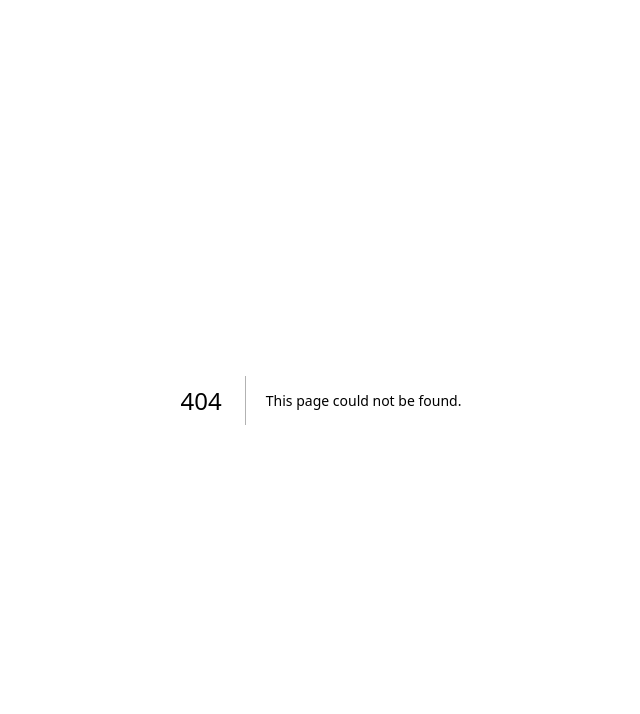
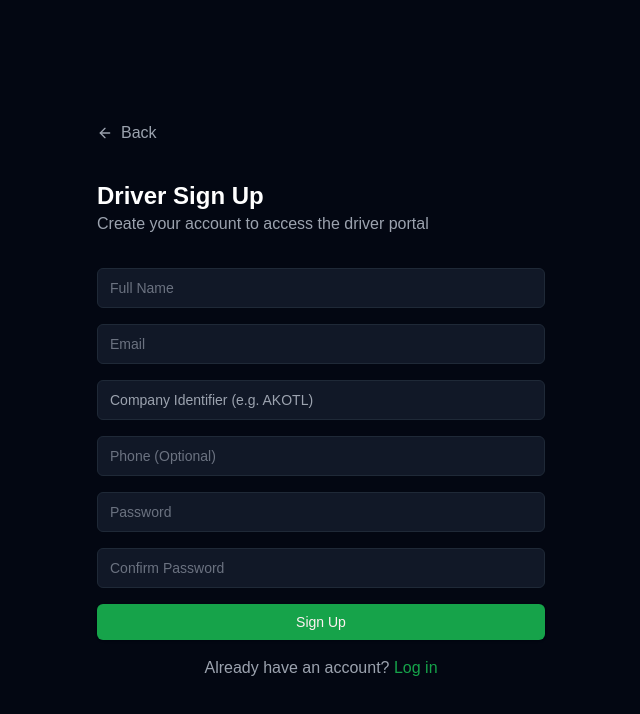
Before and after one commit to Skozial17/supportchat, a Next.js app: page /driver/signup in a window 1280 px wide. Before the commit this address had no page. Shown: the top 714 px of the page, without its empty margins (319-959 px from the left). Built offline with nearby package versions, Linux system fonts and the light colour scheme; no server answers; a web font is replaced by a local one.

Commit message:
Version 1: Working driver signup with company code validation

```diff
--- a/app/admin/case/[id]/page.tsx
+++ b/app/admin/case/[id]/page.tsx
@@ -8,8 +8,9 @@ import { Input } from "@/components/ui/input"
 import { Badge } from "@/components/ui/badge"
 import { ArrowLeft, Send } from "lucide-react"
 import { db } from "@/lib/firebase"
-import { doc, getDoc, collection, query, orderBy, onSnapshot, addDoc, serverTimestamp, updateDoc } from "firebase/firestore"
+import { doc, getDoc, collection, query, orderBy, onSnapshot, serverTimestamp, updateDoc } from "firebase/firestore"
 import type { SupportCase } from "@/lib/auth"
+import { updateCaseStatus, addCaseMessage } from "@/lib/auth"
 
 type Message = {
   id: string
@@ -93,16 +94,21 @@ export default function CaseView() {
         text: newMessage,
         sender: "admin"
       })
-
-      // Update case timestamp
-      const caseRef = doc(db, "cases", supportCase.id)
-      await updateDoc(caseRef, {
-        updatedAt: serverTimestamp()
-      })
-
       setNewMessage("")
     } catch (error) {
       console.error("Error sending message:", error)
+    }
+  }
+
+  const handleStatusChange = async (newStatus: "open" | "closed") => {
+    if (!supportCase) return
+    try {
+      const result = await updateCaseStatus(supportCase.id, newStatus)
+      if (result.success) {
+        setSupportCase(prev => prev ? { ...prev, status: newStatus } : null)
+      }
+    } catch (error) {
+      console.error("Error updating case status:", error)
     }
   }
 
@@ -142,9 +148,31 @@ export default function CaseView() {
               </p>
             </div>
           </div>
-          <Badge variant={supportCase.status === "open" ? "destructive" : "secondary"}>
-            {supportCase.status}
-          </Badge>
+          <div className="flex items-center gap-2">
+            <Badge variant={supportCase.status === "open" ? "destructive" : "secondary"}>
+              {supportCase.status}
+            </Badge>
+            {supportCase.status === "closed" && (
+              <Button
+                variant="outline"
+                size="sm"
+                onClick={() => handleStatusChange("open")}
+                className="text-green-500 border-green-500 hover:bg-green-500/10"
+              >
+                Reopen
+              </Button>
+            )}
+            {supportCase.status === "open" && (
+              <Button
+                variant="outline"
+                size="sm"
+                onClick={() => handleStatusChange("closed")}
+                className="text-red-500 border-red-500 hover:bg-red-500/10"
+              >
+                Close
+              </Button>
+            )}
+          </div>
         </div>
 
         <Card className="bg-gray-900 border-gray-800">
--- a/app/driver/case/[id]/page.tsx
+++ b/app/driver/case/[id]/page.tsx
@@ -11,6 +11,7 @@ import Link from "next/link"
 import { db } from "@/lib/firebase"
 import { doc, getDoc, collection, query, orderBy, onSnapshot, addDoc, serverTimestamp, updateDoc } from "firebase/firestore"
 import type { SupportCase } from "@/lib/auth"
+import { updateCaseStatus, addCaseMessage } from "@/lib/auth"
 
 // Define the message structure
 type Message = {
@@ -227,16 +228,21 @@ export default function CaseDetail() {
         text: newMessage,
         sender: "driver"
       })
-
-      // Update case timestamp
-      const caseRef = doc(db, "cases", supportCase.id)
-      await updateDoc(caseRef, {
-        updatedAt: serverTimestamp()
-      })
-
       setNewMessage("")
     } catch (error) {
       console.error("Error sending message:", error)
+    }
+  }
+
+  const handleStatusChange = async (newStatus: "open" | "closed") => {
+    if (!supportCase) return
+    try {
+      const result = await updateCaseStatus(supportCase.id, newStatus)
+      if (result.success) {
+        setSupportCase(prev => prev ? { ...prev, status: newStatus } : null)
+      }
+    } catch (error) {
+      console.error("Error updating case status:", error)
     }
   }
 
@@ -258,28 +264,36 @@ export default function CaseDetail() {
 
   return (
     <div className="min-h-screen bg-gray-950 text-white">
-      <div className="container mx-auto p-4">
-        <div className="mb-6 flex items-center justify-between">
-          <div className="flex items-center space-x-4">
-            <Button
-              variant="ghost"
-              className="text-white hover:bg-gray-800"
-              onClick={() => router.back()}
-            >
-              <ArrowLeft className="h-4 w-4 mr-2" />
-              Back
-            </Button>
-            <div>
-              <h1 className="text-xl font-bold">{supportCase.title}</h1>
-              <p className="text-sm text-gray-400">
-                Case #{supportCase.id}
-              </p>
+      <div className="container mx-auto max-w-4xl p-4">
+        <header className="bg-gray-900 border-b border-gray-800 p-4">
+          <div className="container mx-auto">
+            <div className="flex items-center justify-between">
+              <Link href="/driver/dashboard" className="inline-flex items-center text-gray-400 hover:text-white">
+                <ArrowLeft className="h-4 w-4 mr-2" />
+                Back
+              </Link>
+              <div className="text-center flex-1">
+                <h1 className="text-white text-lg font-semibold">{supportCase.title}</h1>
+                <div className="flex items-center justify-center gap-2 mt-1">
+                  <Badge variant={supportCase.status === "open" ? "destructive" : "secondary"}>
+                    {supportCase.status}
+                  </Badge>
+                  {supportCase.status === "closed" && (
+                    <Button
+                      variant="outline"
+                      size="sm"
+                      onClick={() => handleStatusChange("open")}
+                      className="text-green-500 border-green-500 hover:bg-green-500/10"
+                    >
+                      Reopen
+                    </Button>
+                  )}
+                </div>
+              </div>
+              <div className="w-16"></div>
             </div>
           </div>
-          <Badge variant={supportCase.status === "open" ? "destructive" : "secondary"}>
-            {supportCase.status}
-          </Badge>
-        </div>
+        </header>
 
         <Card className="bg-gray-900 border-gray-800">
           <CardContent className="p-4">
--- a/app/driver/case/new/page.tsx
+++ b/app/driver/case/new/page.tsx
@@ -3,25 +3,24 @@
 import { useEffect, useState, useRef } from "react"
 import { useRouter } from "next/navigation"
 import { Button } from "@/components/ui/button"
-import { Card, CardContent } from "@/components/ui/card"
 import { Input } from "@/components/ui/input"
 import { ArrowLeft } from "lucide-react"
 import Link from "next/link"
 import { createSupportCase, addCaseMessage } from "@/lib/auth"
+import { Send } from "lucide-react"
 
 type Message = {
   id: string
   content: string
-  sender: "system" | "user"
+  sender: "system" | "user" | "admin"
+  timestamp: string
   options?: string[]
-  requireInput?: boolean
 }
 
 type ConversationStep = {
   message: string
   options?: string[]
   nextStep?: Record<string, string>
-  requireInput?: boolean
 }
 
 const conversationFlow: Record<string, ConversationStep> = {
@@ -55,8 +54,7 @@ const conversationFlow: Record<string, ConversationStep> = {
     }
   },
   vrid_input: {
-    message: "Please type VRID affected:",
-    requireInput: true
+    message: "Please type VRID affected:"
   }
 }
 
@@ -65,10 +63,12 @@ export default function NewCase() {
   const [user, setUser] = useState<any>(null)
   const [messages, setMessages] = useState<Message[]>([])
   const [currentStep, setCurrentStep] = useState("start")
+  const [inputValue, setInputValue] = useState("")
   const [isSubmitting, setIsSubmitting] = useState(false)
-  const [inputValue, setInputValue] = useState("")
   const [selectedIssue, setSelectedIssue] = useState("")
   const messagesEndRef = useRef<HTMLDivElement>(null)
+  const [caseTitle, setCaseTitle] = useState("New Support Case")
+  const [caseId, setCaseId] = useState("")
 
   useEffect(() => {
     // Check if user is logged in
@@ -86,10 +86,17 @@ export default function NewCase() {
 
     setUser(parsedUser)
     // Add initial system message
+    const timestamp = new Date().toLocaleTimeString('en-US', {
+      hour12: false,
+      hour: '2-digit',
+      minute: '2-digit',
+      second: '2-digit'
+    })
     setMessages([{
       id: "1",
       content: conversationFlow.start.message,
       sender: "system",
+      timestamp,
       options: conversationFlow.start.options
     }])
   }, [router])
@@ -102,16 +109,25 @@ export default function NewCase() {
   const handleOptionSelect = async (option: string) => {
     if (isSubmitting) return
 
+    const timestamp = new Date().toLocaleTimeString('en-US', {
+      hour12: false,
+      hour: '2-digit',
+      minute: '2-digit',
+      second: '2-digit'
+    })
+
     // Add user's response to messages
     setMessages(prev => [...prev, {
       id: Date.now().toString(),
       content: option,
-      sender: "user"
+      sender: "user",
+      timestamp
     }])
 
     if (option === "Load has disappeared from Amazon Relay" ||
         option === "I was told load is cancelled but it still showing on my app") {
       setSelectedIssue(option)
+      setCaseTitle(`Load Issue - ${option}`)
     }
 
     const currentFlow = conversationFlow[currentStep]
@@ -122,35 +138,48 @@ export default function NewCase() {
       const nextFlow = conversationFlow[nextStep]
 
       setCurrentStep(nextStep)
+
+      // Add system's next message after a short delay
+      setTimeout(() => {
         setMessages(prev => [...prev, {
-        id: Date.now().toString() + "1",
+          id: Date.now().toString(),
           content: nextFlow.message,
           sender: "system",
-        options: nextFlow.options,
-        requireInput: nextFlow.requireInput
+          timestamp: new Date().toLocaleTimeString('en-US', {
+            hour12: false,
+            hour: '2-digit',
+            minute: '2-digit',
+            second: '2-digit'
+          }),
+          options: nextFlow.options
         }])
+      }, 500)
     }
   }
 
-  const handleInputSubmit = async (e: React.FormEvent) => {
+  const handleSendMessage = async (e: React.FormEvent) => {
     e.preventDefault()
     if (!inputValue.trim() || isSubmitting) return
 
-    // Add user's VRID input to messages
-    setMessages(prev => [...prev, {
+    const timestamp = new Date().toLocaleTimeString('en-US', {
+      hour12: false,
+      hour: '2-digit',
+      minute: '2-digit',
+      second: '2-digit'
+    })
+
+    // Add user's message
+    const userMessage = {
       id: Date.now().toString(),
       content: inputValue,
-      sender: "user"
-    }])
+      sender: "user",
+      timestamp
+    }
+    setMessages(prev => [...prev, userMessage])
+    setInputValue("")
 
-    // Add the "please wait" message
-    setMessages(prev => [...prev, {
-      id: Date.now().toString() + "1",
-      content: "Please wait whilst we raise case to ROC",
-      sender: "system"
-    }])
-
-    // Create the support case
+    // If we're at the VRID input step
+    if (currentStep === "vrid_input") {
       setIsSubmitting(true)
       try {
         const result = await createSupportCase({
@@ -158,52 +187,25 @@ export default function NewCase() {
           driverName: user.name || user.email.split('@')[0],
           driverEmail: user.email,
           company: "KozialTrans",
-        title: `Load Issue - ${selectedIssue}`,
+          title: caseTitle,
           description: `Tour started: Yes\nIssue type: Load Issue\nSpecific issue: ${selectedIssue}\nVRID: ${inputValue}`,
           status: "open"
         })
 
         if (result.success) {
-        // Store all conversation messages
-        const conversationMessages = [
-          {
-            text: "Has the tour started?",
-            sender: "system"
-          },
-          {
-            text: "Yes",
-            sender: "driver"
-          },
-          {
-            text: "What type of issue are you experiencing?",
-            sender: "system"
-          },
-          {
-            text: "Load Issue",
-            sender: "driver"
-          },
-          {
-            text: "What load issue are you experiencing?",
-            sender: "system"
-          },
-          {
-            text: selectedIssue,
-            sender: "driver"
-          },
-          {
-            text: "Please type VRID affected:",
-            sender: "system"
-          },
-          {
+          setCaseId(result.caseId)
+          // Add all messages to the case
+          for (const msg of messages) {
+            await addCaseMessage(result.caseId, {
+              text: msg.content,
+              sender: msg.sender === "system" ? "admin" : "driver"
+            })
+          }
+          // Add the final VRID message
+          await addCaseMessage(result.caseId, {
             text: inputValue,
             sender: "driver"
-          }
-        ]
-
-        // Add each message to the case
-        for (const msg of conversationMessages) {
-          await addCaseMessage(result.caseId, msg)
-        }
+          })
 
           router.push(`/driver/dashboard`)
         }
@@ -212,10 +214,17 @@ export default function NewCase() {
         setMessages(prev => [...prev, {
           id: Date.now().toString(),
           content: "Failed to create support case. Please try again.",
-        sender: "system"
+          sender: "system",
+          timestamp: new Date().toLocaleTimeString('en-US', {
+            hour12: false,
+            hour: '2-digit',
+            minute: '2-digit',
+            second: '2-digit'
+          })
         }])
       } finally {
         setIsSubmitting(false)
+      }
     }
   }
 
@@ -223,37 +232,45 @@ export default function NewCase() {
     <div className="min-h-screen bg-gray-950 flex flex-col">
       <header className="bg-gray-900 border-b border-gray-800 p-4">
         <div className="container mx-auto">
+          <div className="flex items-center justify-between">
             <Link href="/driver/dashboard" className="inline-flex items-center text-gray-400 hover:text-white">
               <ArrowLeft className="h-4 w-4 mr-2" />
-            Back to Dashboard
+              Back
             </Link>
+            <div className="text-center flex-1">
+              <h1 className="text-white text-lg font-semibold">{caseTitle}</h1>
+              {caseId && (
+                <p className="text-sm text-gray-400">Case #{caseId}</p>
+              )}
+            </div>
+            <div className="w-16"></div>
+          </div>
         </div>
       </header>
 
       <main className="flex-1 container mx-auto p-4 overflow-y-auto">
         <div className="max-w-2xl mx-auto space-y-4">
           {messages.map((message) => (
-            <Card
+            <div
               key={message.id}
-              className={`${
-                message.sender === "system"
-                  ? "bg-gray-900 border-gray-800"
-                  : "bg-primary border-primary/50 ml-8"
+              className={`flex ${message.sender === "user" ? "justify-end" : "justify-start"}`}
+            >
+              <div
+                className={`rounded-lg px-4 py-2 max-w-[80%] ${
+                  message.sender === "user"
+                    ? "bg-primary text-primary-foreground"
+                    : "bg-gray-900 text-white"
                 }`}
               >
-              <CardContent className="p-4">
-                <p className={`${
-                  message.sender === "system" ? "text-white" : "text-primary-foreground"
-                }`}>
-                  {message.content}
-                </p>
-                {message.options && (
+                <p>{message.content}</p>
+                <p className="text-xs mt-1 opacity-70">{message.timestamp}</p>
+                {message.options && message.sender === "system" && (
                   <div className="mt-4 space-y-2">
                     {message.options.map((option) => (
                       <Button
                         key={option}
                         variant="outline"
-                        className="w-full justify-start text-left"
+                        className="w-full justify-start text-left bg-gray-800 border-gray-700 hover:bg-gray-700"
                         onClick={() => handleOptionSelect(option)}
                         disabled={isSubmitting}
                       >
@@ -262,31 +279,34 @@ export default function NewCase() {
                     ))}
                   </div>
                 )}
-                {message.requireInput && message.sender === "system" && (
-                  <form onSubmit={handleInputSubmit} className="mt-4">
-                    <div className="flex gap-2">
-                      <Input
-                        value={inputValue}
-                        onChange={(e) => setInputValue(e.target.value)}
-                        placeholder="Enter VRID"
-                        className="bg-gray-800 border-gray-700 text-white"
-                        disabled={isSubmitting}
-                      />
-                      <Button
-                        type="submit"
-                        disabled={isSubmitting || !inputValue.trim()}
-                      >
-                        Submit
-                      </Button>
               </div>
-                  </form>
-                )}
-              </CardContent>
-            </Card>
+            </div>
           ))}
           <div ref={messagesEndRef} />
         </div>
       </main>
+
+      <footer className="bg-gray-900 border-t border-gray-800 p-4">
+        <div className="container mx-auto max-w-2xl">
+          <form onSubmit={handleSendMessage} className="flex gap-2">
+            <Input
+              type="text"
+              placeholder="Type your message..."
+              value={inputValue}
+              onChange={(e) => setInputValue(e.target.value)}
+              className="flex-1 bg-gray-800 border-gray-700 text-white"
+              disabled={isSubmitting || currentStep !== "vrid_input"}
+            />
+            <Button
+              type="submit"
+              disabled={isSubmitting || !inputValue.trim() || currentStep !== "vrid_input"}
+              className="bg-primary hover:bg-primary/90"
+            >
+              <Send className="h-4 w-4" />
+            </Button>
+          </form>
+        </div>
+      </footer>
     </div>
   )
 }
--- /dev/null
+++ b/app/driver/signup/page.tsx
@@ -0,0 +1,147 @@
+"use client"
+
+import { useState } from "react"
+import { useRouter } from "next/navigation"
+import { Button } from "@/components/ui/button"
+import { Input } from "@/components/ui/input"
+import { ArrowLeft } from "lucide-react"
+import Link from "next/link"
+import { signupDriver } from "@/lib/auth"
+
+export default function DriverSignup() {
+  const router = useRouter()
+  const [formData, setFormData] = useState({
+    name: "",
+    email: "",
+    company: "",
+    phone: "",
+    password: "",
+    confirmPassword: ""
+  })
+  const [error, setError] = useState("")
+  const [isLoading, setIsLoading] = useState(false)
+
+  const handleSubmit = async (e: React.FormEvent) => {
+    e.preventDefault()
+    setError("")
+
+    if (formData.password !== formData.confirmPassword) {
+      setError("Passwords do not match")
+      return
+    }
+
+    setIsLoading(true)
+    try {
+      const result = await signupDriver({
+        name: formData.name,
+        email: formData.email,
+        companyCode: formData.company.toUpperCase(),
+        phone: formData.phone,
+        password: formData.password
+      })
+
+      if (result.success) {
+        router.push("/driver/pending")
+      } else {
+        setError(result.message || "Failed to create account")
+      }
+    } catch (error: any) {
+      setError(error.message)
+    } finally {
+      setIsLoading(false)
+    }
+  }
+
+  return (
+    <div className="min-h-screen bg-gray-950 flex items-center justify-center p-4">
+      <div className="w-full max-w-md">
+        <div className="mb-8">
+          <Link href="/" className="inline-flex items-center text-gray-400 hover:text-white">
+            <ArrowLeft className="h-4 w-4 mr-2" />
+            Back
+          </Link>
+        </div>
+
+        <div className="text-white mb-8">
+          <h1 className="text-2xl font-bold">Driver Sign Up</h1>
+          <p className="text-gray-400">Create your account to access the driver portal</p>
+        </div>
+
+        <form onSubmit={handleSubmit} className="space-y-4">
+          <Input
+            type="text"
+            placeholder="Full Name"
+            value={formData.name}
+            onChange={(e) => setFormData({ ...formData, name: e.target.value })}
+            required
+            className="bg-gray-900 border-gray-800 text-white"
+          />
+
+          <Input
+            type="email"
+            placeholder="Email"
+            value={formData.email}
+            onChange={(e) => setFormData({ ...formData, email: e.target.value })}
+            required
+            className="bg-gray-900 border-gray-800 text-white"
+          />
+
+          <input
+            type="text"
+            placeholder="Company Identifier (e.g. AKOTL)"
+            value={formData.company}
+            onChange={(e) => setFormData({ ...formData, company: e.target.value.toUpperCase() })}
+            required
+            maxLength={5}
+            className="flex h-10 w-full rounded-md border border-gray-800 bg-gray-900 px-3 py-2 text-sm text-white"
+          />
+
+          <Input
+            type="tel"
+            placeholder="Phone (Optional)"
+            value={formData.phone}
+            onChange={(e) => setFormData({ ...formData, phone: e.target.value })}
+            className="bg-gray-900 border-gray-800 text-white"
+          />
+
+          <Input
+            type="password"
+            placeholder="Password"
+            value={formData.password}
+            onChange={(e) => setFormData({ ...formData, password: e.target.value })}
+            required
+            className="bg-gray-900 border-gray-800 text-white"
+          />
+
+          <Input
+            type="password"
+            placeholder="Confirm Password"
+            value={formData.confirmPassword}
+            onChange={(e) => setFormData({ ...formData, confirmPassword: e.target.value })}
+            required
+            className="bg-gray-900 border-gray-800 text-white"
+          />
+
+          {error && (
+            <div className="text-red-500 text-sm">{error}</div>
+          )}
+
+          <Button
+            type="submit"
+            className="w-full"
+            disabled={isLoading}
+          >
+            {isLoading ? "Creating Account..." : "Sign Up"}
+          </Button>
+
+          <div className="text-center text-gray-400">
+            Already have an account?{" "}
+            <Link href="/login?role=driver" className="text-primary hover:underline">
+              Log in
+            </Link>
+          </div>
+        </form>
+      </div>
+    </div>
+  )
+}
--- a/components/ui/input.tsx
+++ b/components/ui/input.tsx
@@ -2,13 +2,16 @@ import * as React from "react"
 
 import { cn } from "@/lib/utils"
 
-const Input = React.forwardRef<HTMLInputElement, React.ComponentProps<"input">>(
+export interface InputProps
+  extends React.InputHTMLAttributes<HTMLInputElement> {}
+
+const Input = React.forwardRef<HTMLInputElement, InputProps>(
   ({ className, type, ...props }, ref) => {
     return (
       <input
         type={type}
         className={cn(
-          "flex h-9 w-full rounded-md border border-input bg-transparent px-3 py-1 text-base shadow-sm transition-colors file:border-0 file:bg-transparent file:text-sm file:font-medium file:text-foreground placeholder:text-muted-foreground focus-visible:outline-none focus-visible:ring-1 focus-visible:ring-ring disabled:cursor-not-allowed disabled:opacity-50 md:text-sm",
+          "flex h-10 w-full rounded-md border border-gray-800 bg-gray-900 px-3 py-2 text-sm text-white ring-offset-background file:border-0 file:bg-transparent file:text-sm file:font-medium placeholder:text-gray-500 focus-visible:outline-none focus-visible:ring-2 focus-visible:ring-ring focus-visible:ring-offset-2 disabled:cursor-not-allowed disabled:opacity-50",
           className
         )}
         ref={ref}
```
Lines whose indentation alone changed are shown as unchanged.
